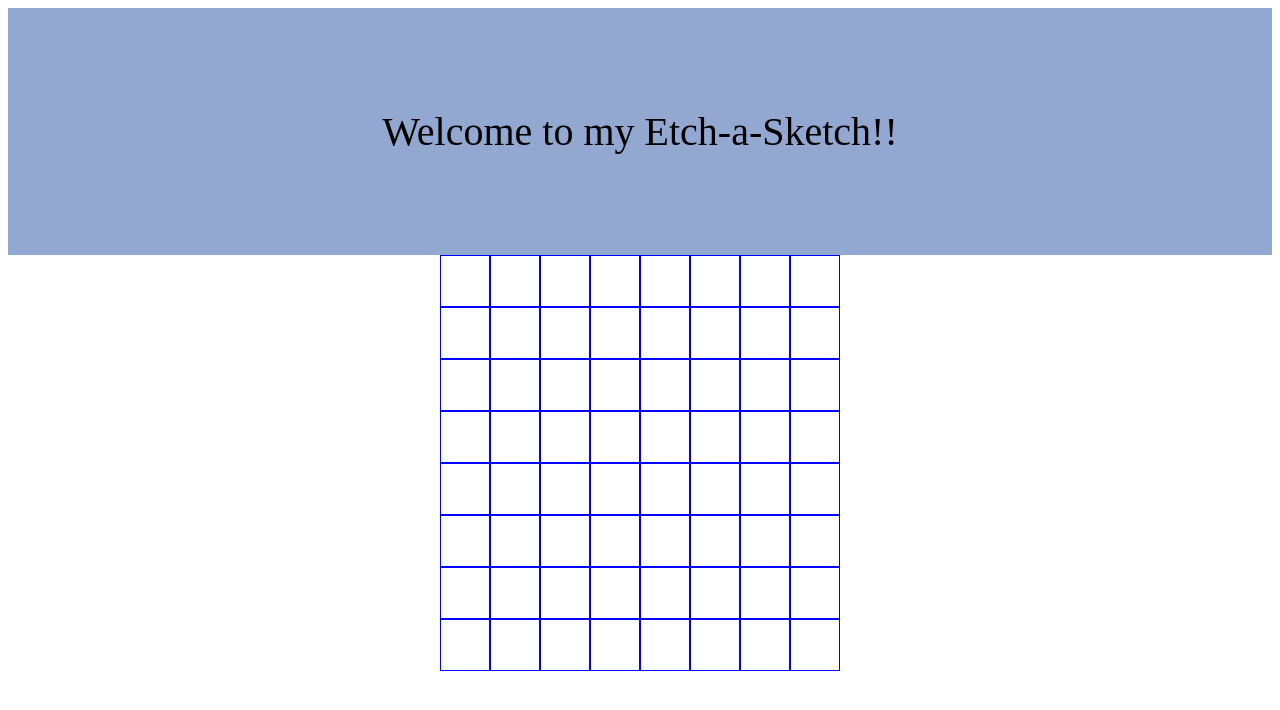
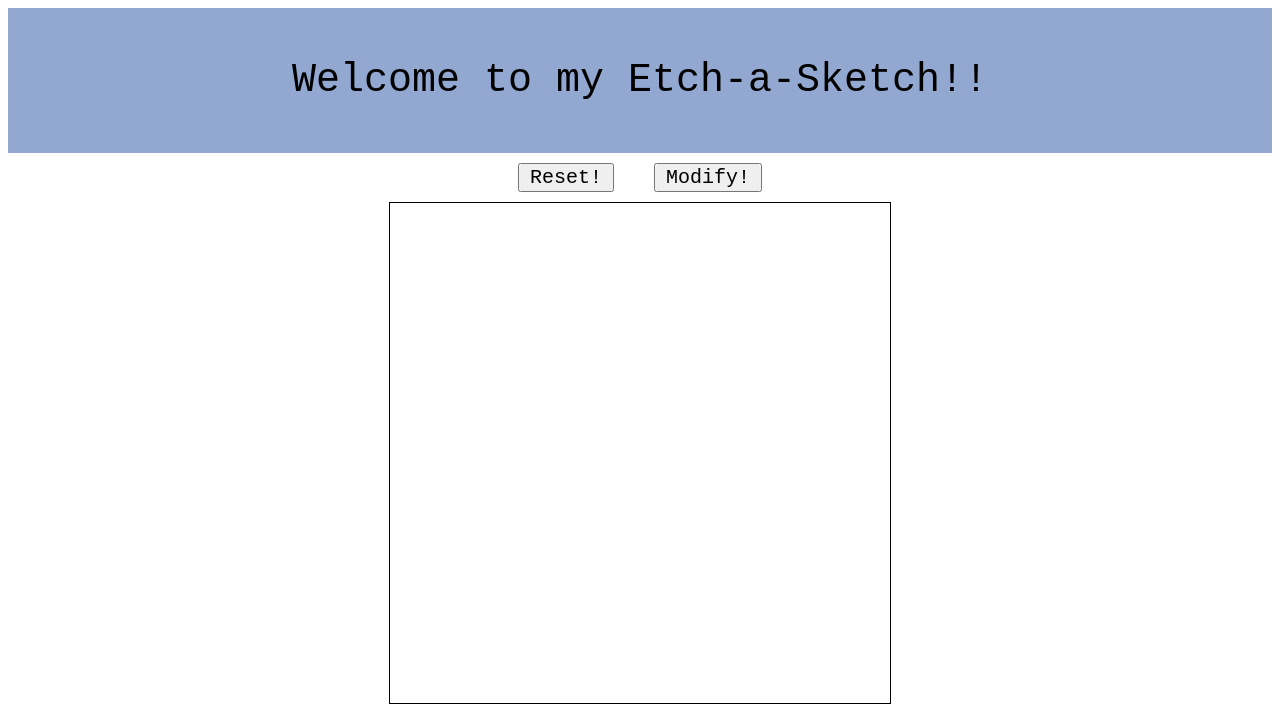
Before and after one commit to jeseravi/Etch-a-Sketch, a plain HTML site: page index.html in a window 1280 px wide. Drawn offline with Linux system fonts and the light colour scheme.

Commit message:
add reset and grid modification buttons

```diff
--- a/index.html
+++ b/index.html
@@ -11,11 +11,14 @@
 
 <div id="title">Welcome to my Etch-a-Sketch!!</div>
 
+
+<div id="topButtons"> </div>
+
 <div id="bigContainer"></div>
 
 <script>
 
-    let numberofDivs = 64;
+    let numberofDivs = 256;
 
     //Create 16 divs. note that CSS max-height/width will have to be adjusted
     //if numberofDivs changes
@@ -38,13 +41,108 @@
     //add color to what's hovered over
     addListener[i].addEventListener("mouseover",function(event){
 
-        event.target.style.backgroundColor="purple";
+        event.target.style.backgroundColor="#88B04B";
 
         })
 
 
     }
 
+    //add a reset button that sets the color of the the whole grid to white
+    let resetBtn = document.createElement("button");
+    resetBtn.setAttribute("id","resetButtonID");
+    resetBtn.innerHTML = "Reset!";
+    document.getElementById("topButtons").appendChild(resetBtn);
+
+    let resetListener = document.getElementById("resetButtonID");
+    resetListener.addEventListener("click",function(event){
+
+        for(i=0;i<numberofDivs*numberofDivs;i++){
+
+            let colorReset = document.getElementsByClassName("divContainer");
+            colorReset[i].style.backgroundColor="white";
+
+
+        }
+
+    })
+
+    //add a button that deletes the bigContainer div (basically clearing the grid)
+    //and allows for a new grid to be made from user input
+    let clearGrid = document.createElement("button");
+    clearGrid.setAttribute("id","clearGridID");
+    clearGrid.innerHTML = "Modify!";
+    document.getElementById("topButtons").appendChild(clearGrid);
+
+
+    let clearGridListener = document.getElementById("clearGridID");
+    clearGridListener.addEventListener("click",function(event){
+
+        //removes the existing grid
+        let gridRemover = document.getElementById("bigContainer");
+        gridRemover.remove();
+
+
+
+        //ask user for new dimensions
+        promptedGrid = window.prompt("How big do you want the Etch-a-Sketch to be? Enter a number between 1 and 100!");
+
+        //create a new div bigContainer div
+        let bigContainerCreator = document.createElement("div");
+        bigContainerCreator.setAttribute("id","bigContainer");
+        bigContainerCreator.innerHTML = "";
+        document.body.appendChild(bigContainerCreator);
+
+        //creates a new grid based on promptedGrid
+        let numberofDivs = promptedGrid*promptedGrid;
+
+            //Create divs
+            for(i=0;i<numberofDivs; i++){
+
+                let divCreation = document.createElement("div");
+                divCreation.setAttribute("class","divContainer");
+                divCreation.innerHTML = "";
+                document.getElementById("bigContainer").appendChild(divCreation);
+
+                }
+
+            //set the size of the grids
+
+            for(i=0;i<numberofDivs;i++){
+
+                let gridSizer = document.getElementsByClassName("divContainer");
+                let dimension = 500 / promptedGrid;
+
+                gridSizer[i].style.width  = dimension + "px"
+                gridSizer[i].style.height = dimension + "px"
+
+
+            }
+
+
+            //add an event listener to each div
+
+            for(i=0;i<numberofDivs;i++){
+
+            let addListener = document.getElementsByClassName("divContainer");
+
+            //add color to what's hovered over
+            addListener[i].addEventListener("mouseover",function(event){
+
+                event.target.style.backgroundColor="#88B04B";
+
+                })
+
+
+            }
+
+
+    })
+
+
+
+
+    </script>
 
 
 
--- a/style.css
+++ b/style.css
@@ -9,11 +9,43 @@ body {
 
 #title{
 
-  padding: 100px;
+  padding: 50px;
   text-align: center;
   font-size:40px;
   background-color: #92A8D1;
+  font-family: 'Courier New', monospace;
 
+
+}
+
+#topButtons {
+  display:flex;
+  padding:10px;
+  text-align:center;
+  font-size:20px;
+  justify-content: center;
+
+}
+
+#resetButtonID {
+
+  padding-left:10px;
+  padding-right:10px;
+  font-size:20px;
+  font-family:'Courier New',monospace;
+  margin-right: 20px;
+  margin-left: 20px;
+
+}
+
+#clearGridID {
+
+  padding-left:10px;
+  padding-right:10px;
+  font-size:20px;
+  font-family:'Courier New',monospace;
+  margin-right: 20px;
+  margin-left: 20px;
 
 }
 
@@ -22,9 +54,10 @@ body {
   display: flex;
   flex-direction: column;
   flex-wrap: wrap;
+  border: 1px solid black;
   /*max height has to account for squareroot(numberofDivs)px worth of borders*/
-  max-height: 416px;
-  max-width: 400px;
+  max-height: 500px;
+  max-width: 500px;
   justify-content:center;
   /*center the whole thing*/
   margin:0 auto;
@@ -34,9 +67,8 @@ body {
 .divContainer {
 
     display:flex;
-    border: 1px solid blue;
-    width:50x;
-    height:50px;
+    width:31.25px;
+    height:31.25px;
     align-items: center;
     text-align:center;
     justify-content: center;
```
